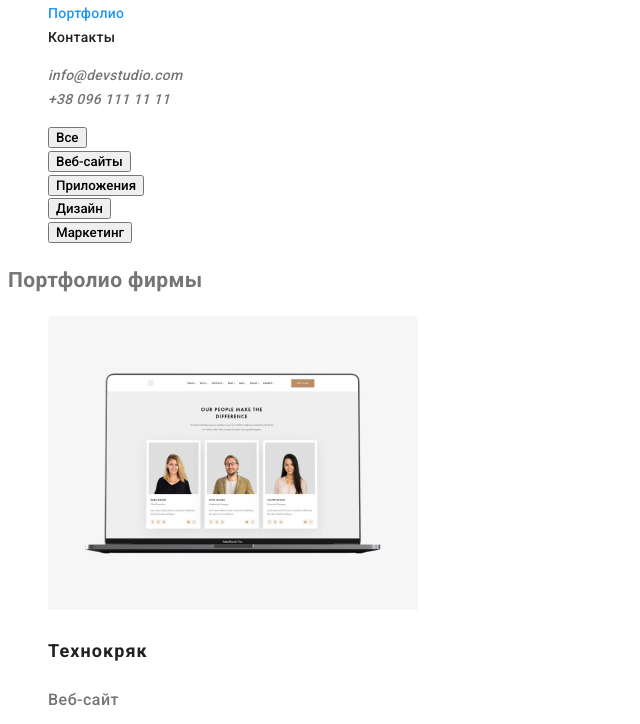
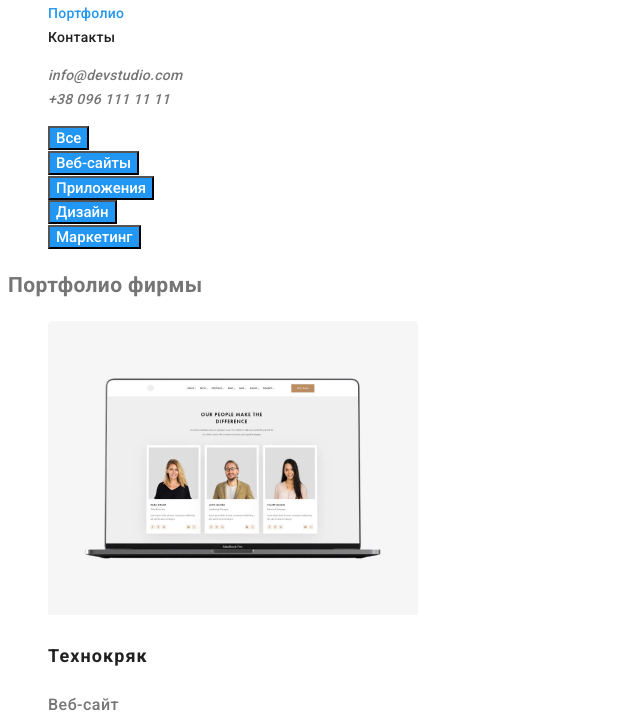
Before and after one commit to morozit/goit-markup-hw-02, a plain HTML site: page portfolio.html in a window 1280 px wide. Shown: the part 76-800 px from the top of the page, without its empty margins (0-640 px from the left). Drawn offline with Linux system fonts and the light colour scheme.

Commit message:
Update portfolio.html

```diff
--- a/portfolio.html
+++ b/portfolio.html
@@ -31,11 +31,11 @@
         <!--блок фильтр-->
         <div>
             <ul class="list">
-                <li><button type="button">Все</button></li>
-                <li><button type="button">Веб-сайты</button></li>
-                <li><button type="button">Приложения</button></li>
-                <li><button type="button">Дизайн</button></li>
-                <li><button type="button">Маркетинг</button></li>
+                <li><button class="button primary" type="button">Все</button></li>
+                <li><button class="button primary" type="button">Веб-сайты</button></li>
+                <li><button class="button primary" type="button">Приложения</button></li>
+                <li><button class="button primary" type="button">Дизайн</button></li>
+                <li><button class="button primary" type="button">Маркетинг</button></li>
             </ul>
         </div>
         <!--блок портфолио-->
```
